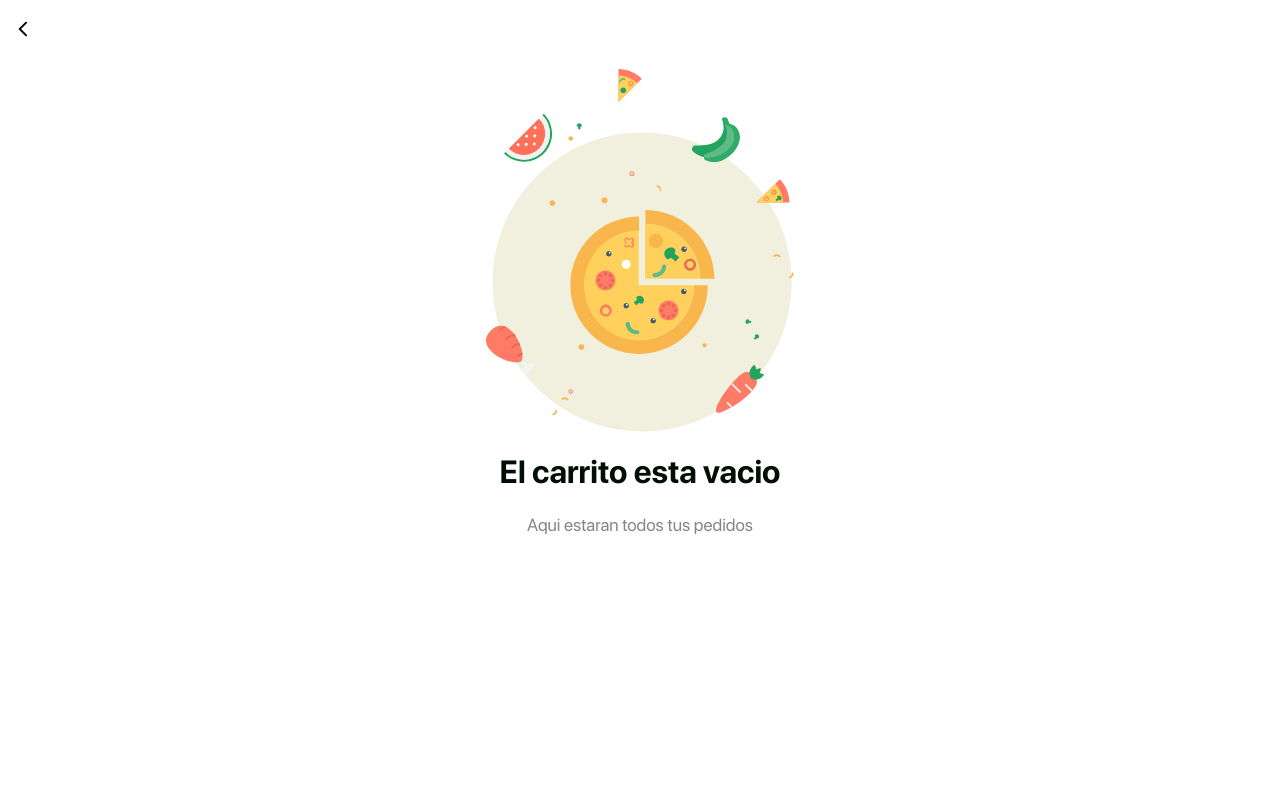
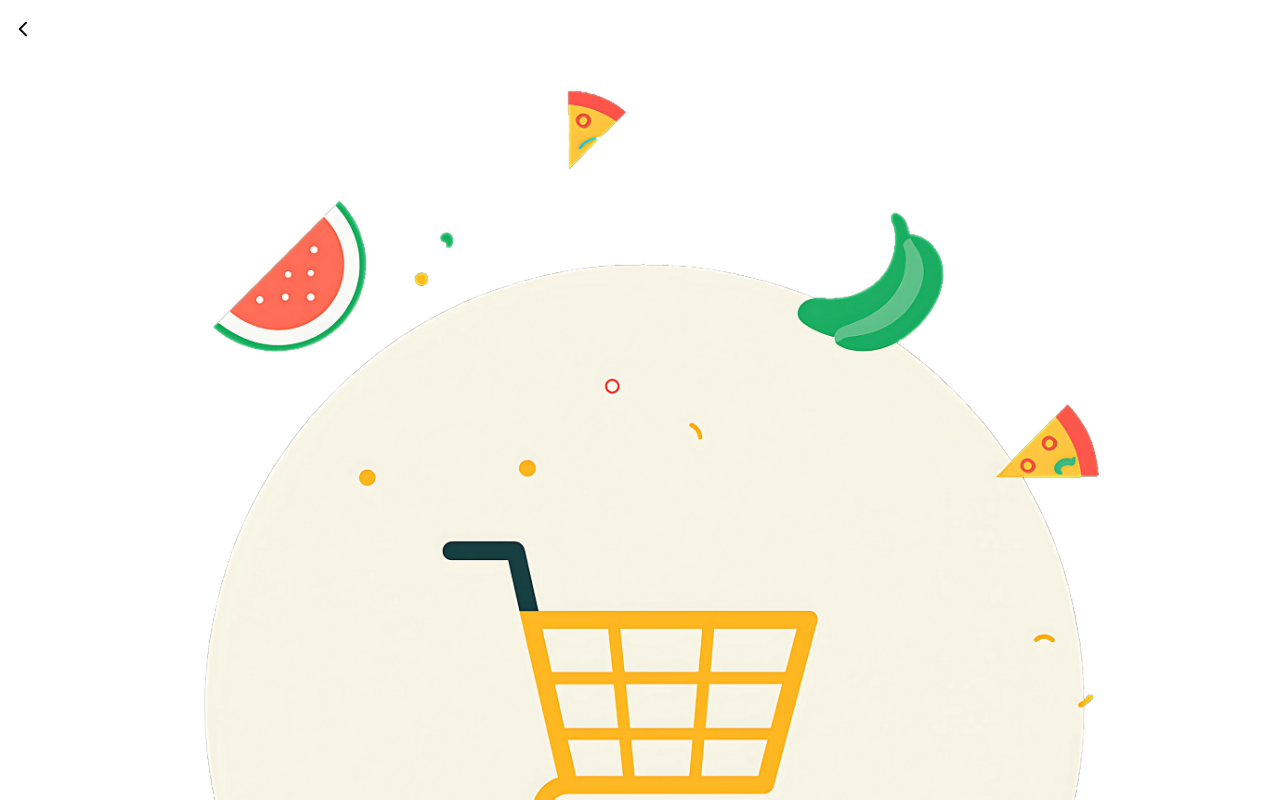
Before and after one commit to Cali-Ya/caliya.front.app, a React (Vite) app: page /cart in a window 1280 px wide. Shown: the top 800 px of the page. Built offline with nearby package versions, Linux system fonts and the light colour scheme.

Commit message:
Update ShoppingCart component and styles for empty cart state
- Changed the illustration in the ShoppingCart component from PizzaIlustration to CarritoIlustration when the cart is empty.
- Adjusted the CSS to set the width of the empty shopping cart image to 90%.

```diff
--- a/src/assets/assets_exports.js
+++ b/src/assets/assets_exports.js
@@ -8,6 +8,7 @@ import D_M_O_logo from './logos/d.m.o/eslogan_dmo_hrz.webp';
 //ilustrations
 import MotoIlustration from './illustrations/moto_ilustration.svg';
 import PizzaIlustration from './illustrations/pizza_illustration.svg';
+import CarritoIlustration from './illustrations/carrito_illustration.svg';
 
 export const logos = {
   CaliYa: {
@@ -22,4 +23,5 @@ export const logos = {
 export const ilustrations = {
   MotoIlustration,
   PizzaIlustration,
+  CarritoIlustration,
 };
--- a/src/features/shopping_cart/layout/shopping_cart/ShoppingCart.jsx
+++ b/src/features/shopping_cart/layout/shopping_cart/ShoppingCart.jsx
@@ -59,8 +59,8 @@ const CartStorePage = () => {
       {cart.length === cartEmpty ? (
         <div className="empty_shopping_cart_container">
           <img
-            src={ilustrations.PizzaIlustration}
-            alt={ilustrations.PizzaIlustration}
+            src={ilustrations.CarritoIlustration}
+            alt={ilustrations.CarritoIlustration}
             className="empty_shopping_cart__img"
           />
           <h1 className="empty_shopping_cart__title">El carrito esta vacio</h1>
--- a/src/features/shopping_cart/layout/shopping_cart/shopping_cart.css
+++ b/src/features/shopping_cart/layout/shopping_cart/shopping_cart.css
@@ -10,6 +10,10 @@
     justify-content: center;
     align-items: center;
     gap: 1em;
+
+    .empty_shopping_cart__img {
+      width: 90%;
+    }
 
     .empty_shopping_cart__description {
       color: var(--active-color-secondary-light);
```
Also changed, not shown: src/assets/illustrations/carrito_illustration.svg (added).
